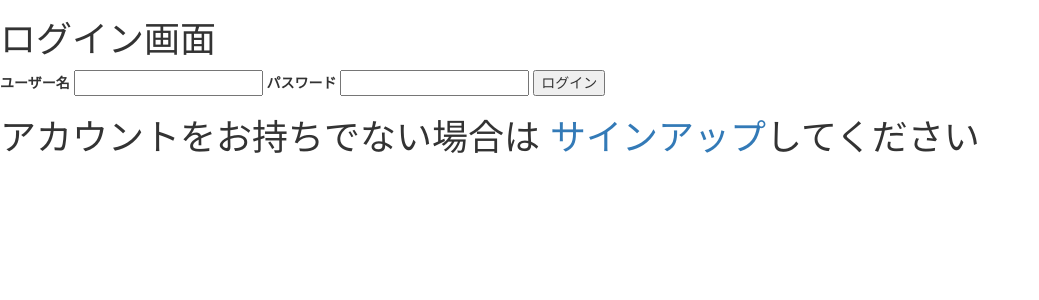
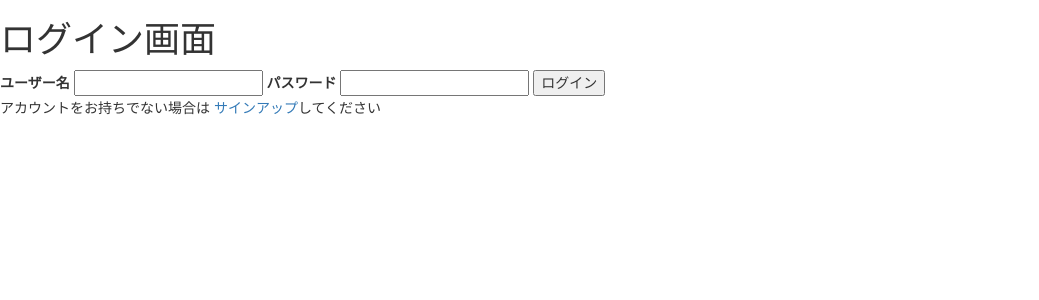
Before and after one commit to taipiwiq/aaaaa, a Python web app: template PLACTICE/shared/templates/login.html in a window 1280 px wide. Shown: the top 300 px of the page, without its empty margins (0-1039 px from the left). Run offline with Jinja, Linux system fonts and the light colour scheme; the template is opened without the code that fills it, so the values that code supplies are empty; some libraries are stand-ins or nearby versions.

Commit message:
Update login.html

```diff
--- a/PLACTICE/shared/templates/login.html
+++ b/PLACTICE/shared/templates/login.html
@@ -19,7 +19,7 @@
         <input type="password" name="password">
         <input type="submit" value="ログイン">
     </form>
-    <p class="h1">アカウントをお持ちでない場合は
+    <p class="display-2">アカウントをお持ちでない場合は
         <a href="{{ url_for('auth.signup') }}">サインアップ</a>してください</p>
 
 {% endblock %}
```
Also changed, not shown: other parts of PLACTICE/shared/templates/login.html (+1 -1 lines).
